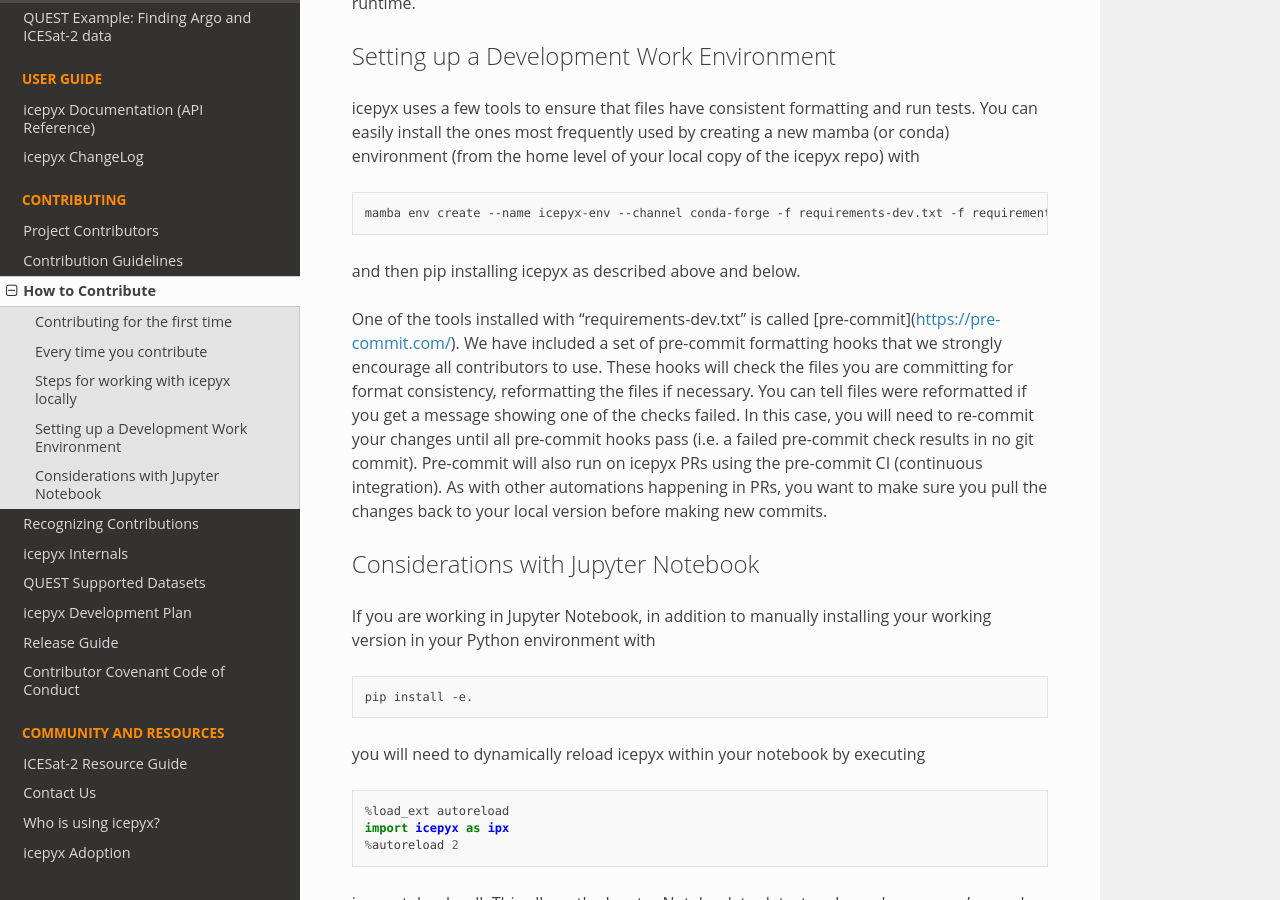
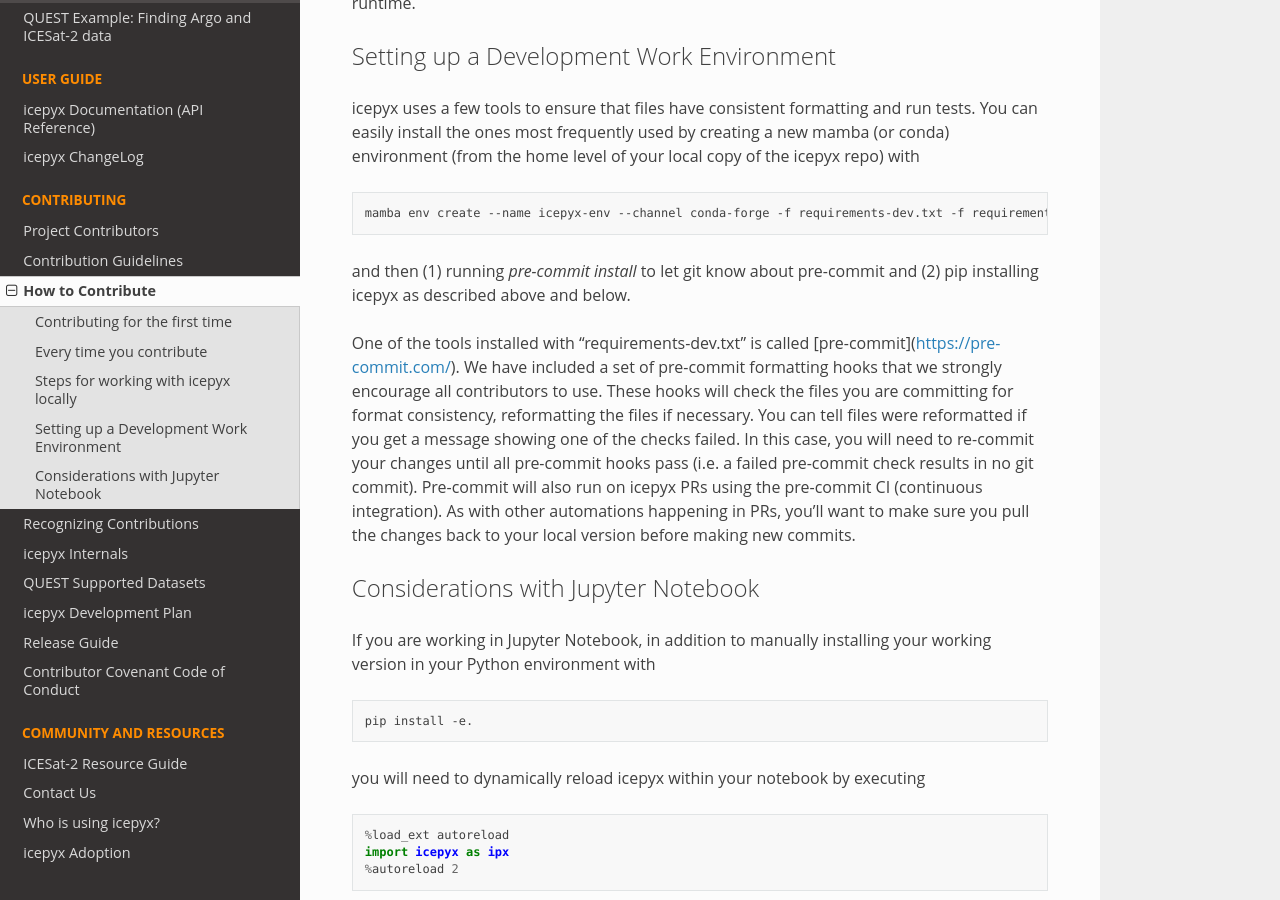
Before and after one commit to icesat2py/icepyx, a Sphinx documentation site: the page built from doc/source/contributing/how_to_contribute.rst, in a window 1280 px wide and 900 px high, scrolled down 1835 px. Built offline with Sphinx 7.4.7 and the Read the Docs theme 2.0.0, drawn with Linux system fonts in a browser that asks for light colours; the version number could not be read and is left out.

Commit message:
add note about installing pre-commit

```diff
--- a/doc/source/contributing/how_to_contribute.rst
+++ b/doc/source/contributing/how_to_contribute.rst
@@ -94,7 +94,8 @@
 
     mamba env create --name icepyx-env --channel conda-forge -f requirements-dev.txt -f requirements.txt
 
-and then pip installing icepyx as described above and below.
+and then (1) running `pre-commit install` to let git know about pre-commit and
+(2) pip installing icepyx as described above and below.
 
 One of the tools installed with "requirements-dev.txt" is called [pre-commit](https://pre-commit.com/).
 We have included a set of pre-commit formatting hooks that we strongly encourage all contributors to use.
@@ -105,7 +106,7 @@
 (i.e. a failed pre-commit check results in no git commit).
 Pre-commit will also run on icepyx PRs using the pre-commit CI (continuous integration).
 As with other automations happening in PRs,
-you want to make sure you pull the changes back to your local version before making new commits.
+you'll want to make sure you pull the changes back to your local version before making new commits.
 
 
 Considerations with Jupyter Notebook
```
